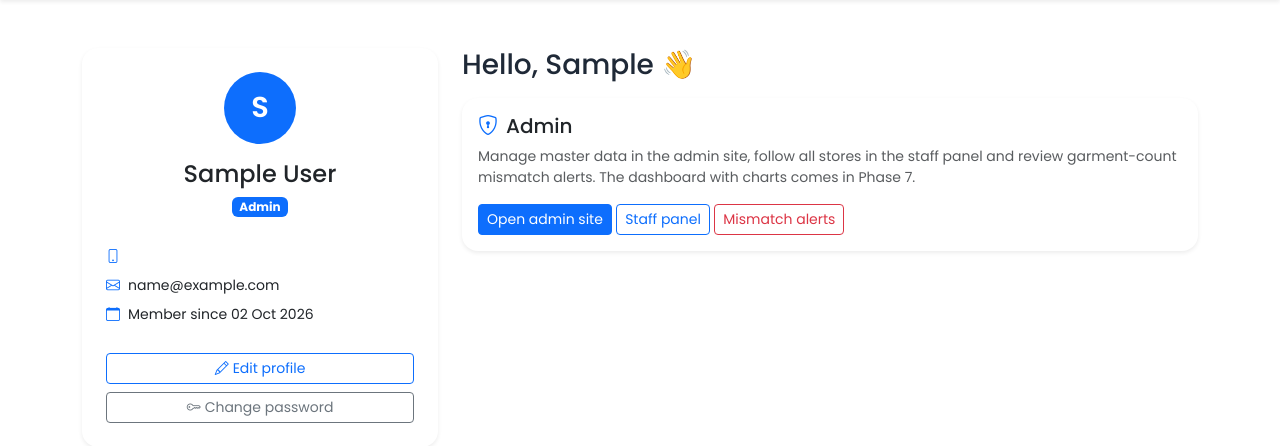
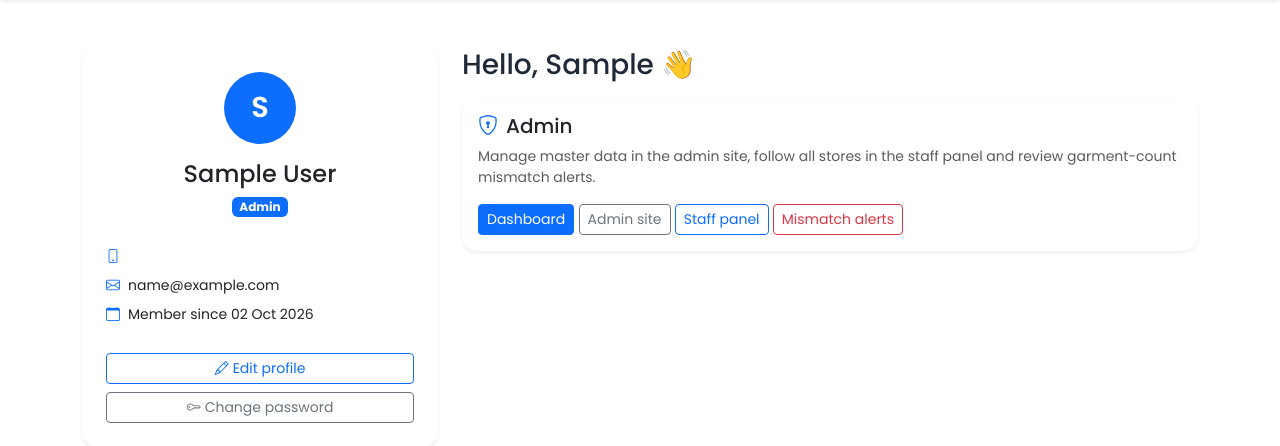
Before and after one commit to Aryan-Jadhav/WashO, a Django app: page /account/ in a window 1280 px wide. Shown: the part 61-507 px from the top of the page. Run offline with Django 5.2, Linux system fonts and the light colour scheme; the visitor is signed in with stand-in values (Sample User, id 1); parts of the project's set-up code (start-up, migrations or seed data) failed here and were passed over.

Commit message:
Send admins to the dashboard; link it in navigation
Co-Authored-By: Claude Opus 5.5 <noreply@anthropic.com>

```diff
--- a/accounts/views.py
+++ b/accounts/views.py
@@ -35,12 +35,14 @@ def register(request):
 def after_login(request):
     """Single place that decides where each role lands after logging in.
 
-    Staff go to the staff panel, agents to My jobs, everyone else to My account.
+    Staff go to the staff panel, agents to My jobs, admin to the dashboard, customers to My account.
     """
     if request.user.has_role(Role.STAFF):
         return redirect("tagging:panel")
     if request.user.has_role(Role.AGENT):
         return redirect("delivery:my_jobs")
+    if request.user.has_role(Role.ADMIN):
+        return redirect("dashboard:home")
     return redirect("accounts:account")
 
 
--- a/static/css/style.css
+++ b/static/css/style.css
@@ -93,3 +93,13 @@ body { background: #fff; color: #1f2937; }
 /* ---------- Phase 4: tagging ---------- */
 svg.qr { width: 100%; height: auto; display: block; }  /* size comes from the wrapping box */
 .garment-thumb { width: 48px; height: 48px; object-fit: cover; border-radius: .4rem; display: block; }
+
+/* ---------- Dashboard ---------- */
+.kpi { background: #fff; border-radius: 1rem; padding: 1rem; height: 100%; box-shadow: 0 .125rem .25rem rgba(0,0,0,.075); color: inherit; }
+.kpi-label { font-size: .8rem; color: #6c757d; }
+.kpi-value { font-size: 1.6rem; font-weight: 700; color: #1f2937; line-height: 1.2; }
+.kpi-sub { font-size: .75rem; color: #6c757d; }
+.kpi-alert { border-left: 4px solid #dc3545; }
+.kpi-alert .kpi-label { color: #b02a37; }
+.chart-box { position: relative; height: 240px; }
+.chart-box-tall { height: 300px; }
--- a/templates/accounts/account.html
+++ b/templates/accounts/account.html
@@ -30,8 +30,9 @@
       {% if user.is_admin_role %}
         <div class="card border-0 shadow-sm mb-3"><div class="card-body">
           <h5><i class="bi bi-shield-lock me-2 text-primary"></i>Admin</h5>
-          <p class="text-muted small">Manage master data in the admin site, follow all stores in the staff panel and review garment-count mismatch alerts. The dashboard with charts comes in Phase 7.</p>
-          <a href="{% url 'admin:index' %}" class="btn btn-primary btn-sm">Open admin site</a>
+          <p class="text-muted small">Manage master data in the admin site, follow all stores in the staff panel and review garment-count mismatch alerts. </p>
+          <a href="{% url 'dashboard:home' %}" class="btn btn-primary btn-sm">Dashboard</a>
+          <a href="{% url 'admin:index' %}" class="btn btn-outline-secondary btn-sm">Admin site</a>
           <a href="{% url 'tagging:panel' %}" class="btn btn-outline-primary btn-sm">Staff panel</a>
           <a href="{% url 'tagging:alerts' %}" class="btn btn-outline-danger btn-sm">Mismatch alerts</a>
         </div></div>
--- a/templates/partials/_navbar.html
+++ b/templates/partials/_navbar.html
@@ -45,6 +45,7 @@
                 <li><a class="dropdown-item" href="{% url 'tagging:panel' %}"><i class="bi bi-shop me-2"></i>Staff panel</a></li>
               {% endif %}
               {% if user.is_admin_role %}
+                <li><a class="dropdown-item" href="{% url 'dashboard:home' %}"><i class="bi bi-speedometer2 me-2"></i>Dashboard</a></li>
                 <li><a class="dropdown-item" href="{% url 'tagging:alerts' %}"><i class="bi bi-exclamation-triangle me-2"></i>Mismatch alerts</a></li>
               {% endif %}
               {% if user.is_staff %}
--- a/washo/settings.py
+++ b/washo/settings.py
@@ -33,6 +33,7 @@ INSTALLED_APPS = [
     "tagging",
     "delivery",
     "payments",
+    "dashboard",
 ]
 
 MIDDLEWARE = [
--- a/washo/urls.py
+++ b/washo/urls.py
@@ -25,6 +25,7 @@ urlpatterns = [
     path("staff/", include("tagging.urls")),
     path("agent/", include("delivery.urls")),
     path("payments/", include("payments.urls")),
+    path("dashboard/", include("dashboard.urls")),
     path("", include("core.urls")),
 ]
 
```
